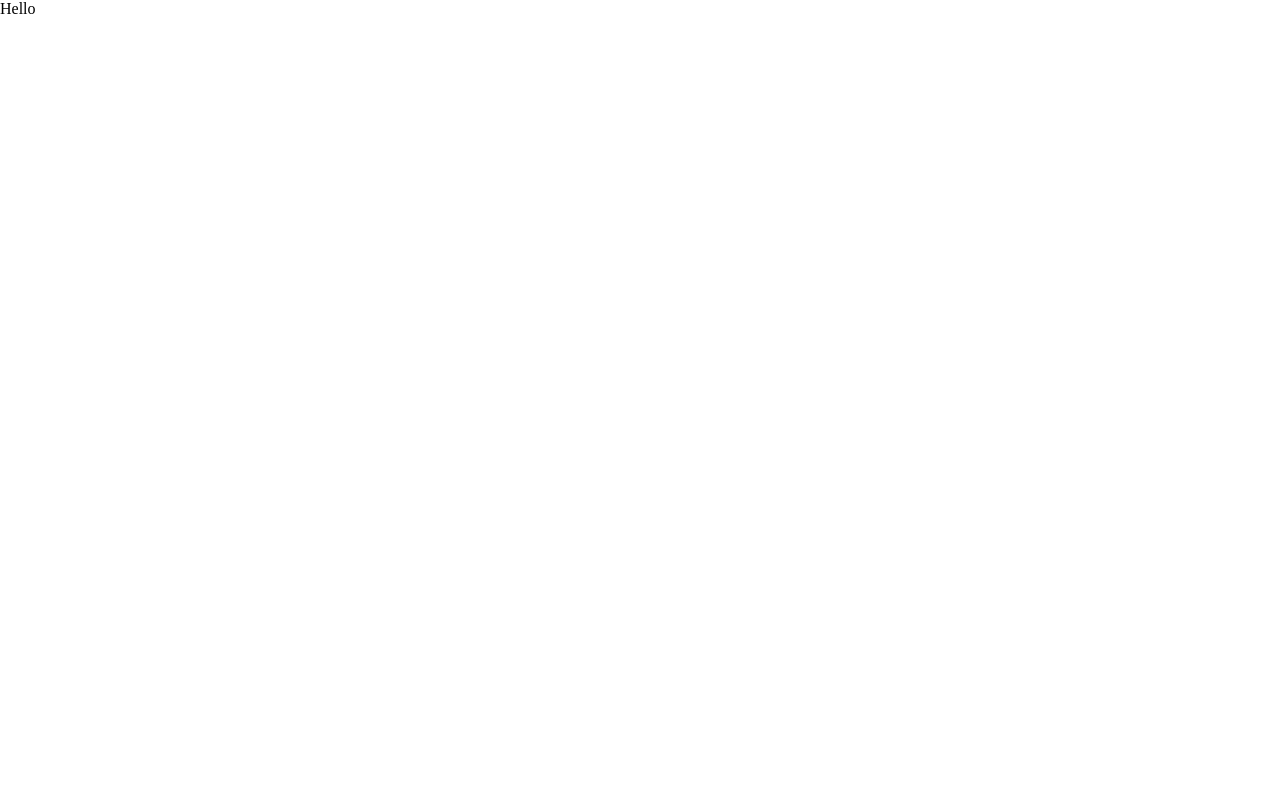
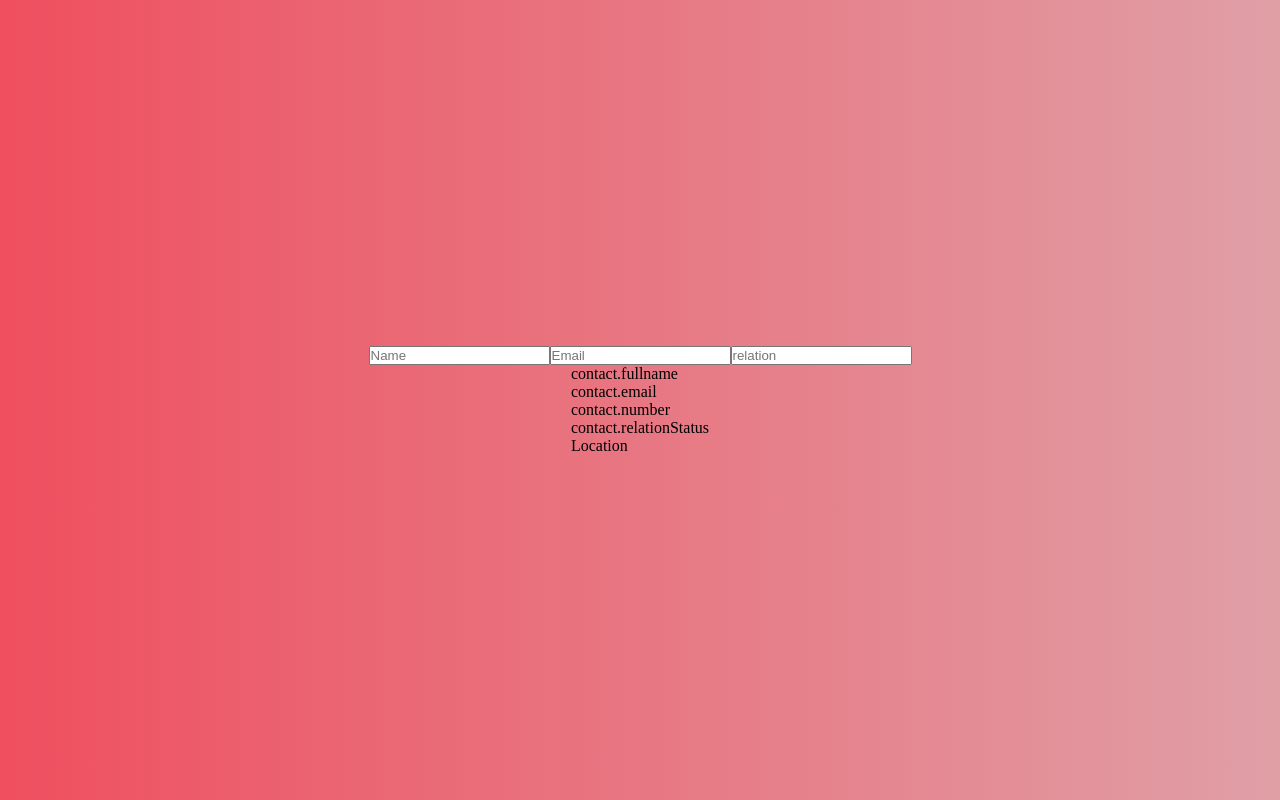
Before and after one commit to fadlalah-taher/Address-Book, a React (Create React App) app in the folder address-book/: page /Contacts in a window 1280 px wide. Built offline with nearby package versions, Linux system fonts and the light colour scheme.

Commit message:
Adding on Contact.js

```diff
--- a/address-book/src/pages/Contacts.js
+++ b/address-book/src/pages/Contacts.js
@@ -1,9 +1,27 @@
-import React from 'react'
+import React from 'react';
+import { useState, useEffect } from 'react';
+import axios from 'axios';
 
 const Contacts = () => {
+    const [contacts, setContacts] = useState("");
+    var userId = localStorage.getItem("access_token");
+    console.log(userId);
+
+
   return (
-    <div>
-      Hello
+    <div className='body'>
+        <div className='search'>
+            <input placeholder={"Name"}/>
+            <input placeholder={"Email"}/>
+            <input placeholder='relation'/>
+        </div>
+        <div className='contacts-container'>
+            <div>contact.fullname</div>
+            <div> contact.email</div>
+            <div>contact.number</div>
+            <div>contact.relationStatus</div>
+            <div>Location</div>
+        </div>
     </div>
   )
 }
```
